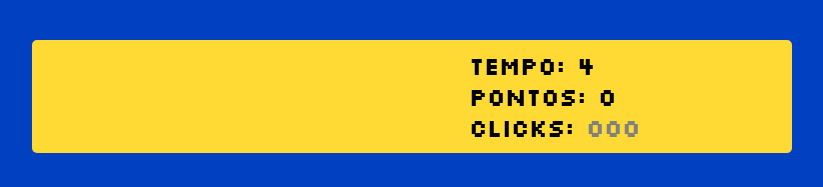
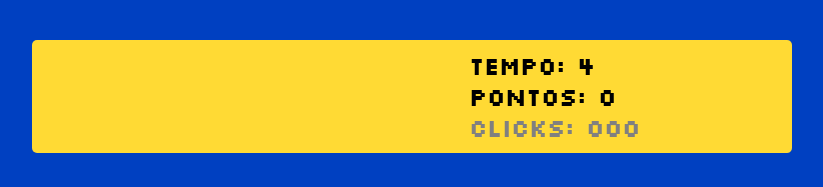
Before and after one commit to joaombdev/matching-game, a plain HTML site: page files/game.html in a window 1280 px wide. Shown: the top 187 px of the page, without its empty margins (228-1051 px from the left). Drawn offline with Linux system fonts and the light colour scheme.

Commit message:
Update game.html

```diff
--- a/files/game.html
+++ b/files/game.html
@@ -20,7 +20,7 @@
             <aside class="info">
                 <h1>Tempo: <span class="timer">0</span></h1>
                 <h1>Pontos: <span class="score">0</span></h1>
-                <h1>Clicks: <span class="clicks">000</span></h1>
+                <h1 class="clicks-text">Clicks: <span class="clicks">000</span></h1>
 
                 <section class="class"></section>
             </aside>
```
